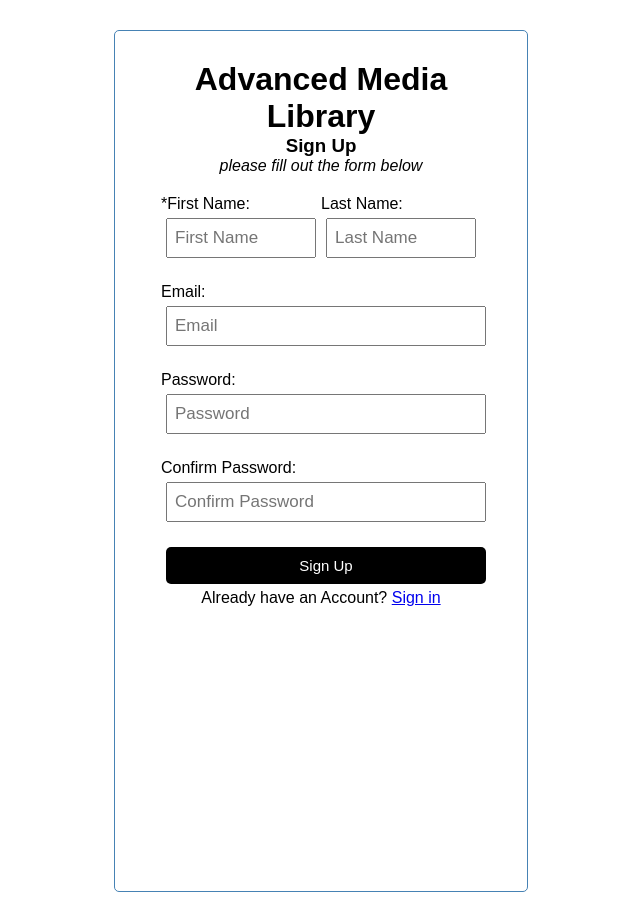
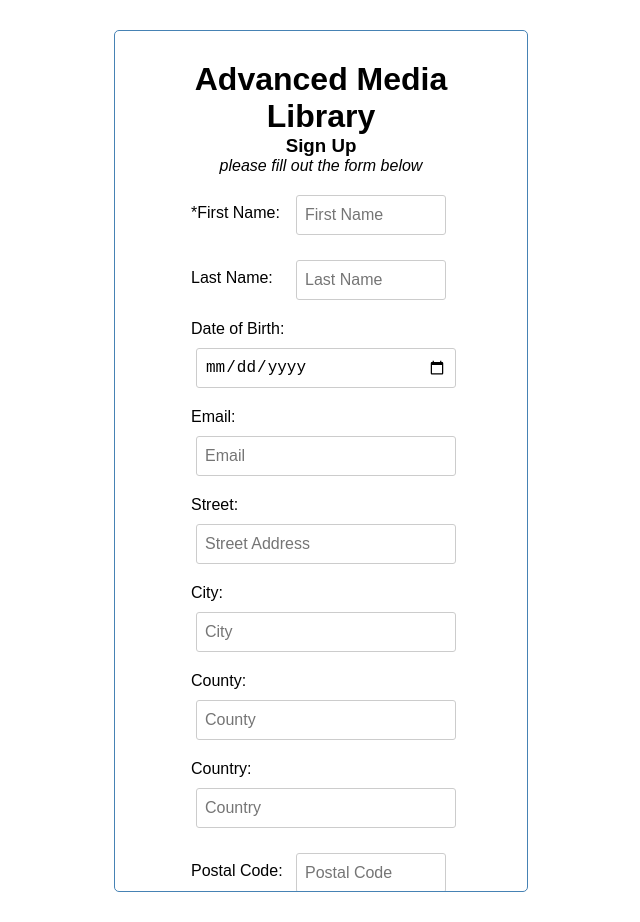
Before and after one commit to ashnanoushad2000/AML_SSE_Ashna, an Angular app: page /registration-page in a window 1280 px wide. Shown: the whole page, without its empty margins (319-959 px from the left). Built offline with nearby package versions, Linux system fonts and the light colour scheme.

Commit message:
password validations

```diff
--- a/src/app/components/login-page/login-page.component.html
+++ b/src/app/components/login-page/login-page.component.html
@@ -4,11 +4,11 @@
 <form Class="add-form" (ngSubmit)="onSubmit()">
     <div class="form-control">
         <label for="username">Username: </label>
-        <input type="username" name="username" id="username" placeholder="Enter Username">
+        <input type="username" name="username" id="username" placeholder="Enter Username" required>
     </div>
     <div class="form-control">
         <label for="password">Password: </label>
-        <input type="password" name="password" id="password" placeholder="Enter Password">
+        <input type="password" name="password" id="password" placeholder="Enter Password" reuired>
     </div>
     <input type="submit" value="Login" class="btn btn-block">
 </form>
--- a/src/app/components/registration-page/registration-page.component.css
+++ b/src/app/components/registration-page/registration-page.component.css
@@ -5,3 +5,56 @@ h1{
 .inline input{
     width: 150px;
 }
+
+.form-control {
+    margin: 15px 0;
+    display: flex;
+    flex-direction: column;
+  }
+
+  .form-control.inline {
+    flex-direction: row;
+    align-items: center;
+    justify-content: space-between;
+  }
+
+  .form-control label {
+    font-size: 16px;
+    margin-bottom: 5px;
+    width: 100px;
+  }
+
+  .form-control input {
+    padding: 8px;
+    font-size: 16px;
+    border: 1px solid #ccc;
+    border-radius: 3px;
+  }
+
+  .strength-indicator {
+    font-size: 0.9em;
+    margin-top: 5px;
+  }
+
+  .error-message {
+    font-size: 0.9em;
+    color: red;
+  }
+
+  .btn {
+    display: inline-block;
+    background: #000;
+    color: #fff;
+    border: none;
+    padding: 10px;
+    margin: 5px;
+    border-radius: 5px;
+    cursor: pointer;
+    width: 100%;
+    font-size: 15px;
+    transition: background 0.3s;
+  }
+
+  .btn:hover {
+    background: #333;
+  }
--- a/src/app/components/registration-page/registration-page.component.html
+++ b/src/app/components/registration-page/registration-page.component.html
@@ -2,27 +2,58 @@
     <h1>Advanced Media<br>Library</h1>
     <h3>Sign Up</h3>
     <p class="small-text"><i>please fill out the form below</i></p>
-<form Class="add-form">
+    <form class="add-form" onsubmit="return validateForm(event)">
         <div class="form-control inline">
             <label for="first-name">*First Name: </label>
-        <input type="first-name" name="first-name" id="first-name" placeholder="First Name" required>
+            <input type="text" name="first-name" id="first-name" placeholder="First Name" required>
         </div>
         <div class="form-control inline">
             <label for="last-name">Last Name: </label>
-        <input type="last-name" name="last-name" id="last-name" placeholder="Last Name" required>
+            <input type="text" name="last-name" id="last-name" placeholder="Last Name" required>
         </div>
-    <div class="form-control" style="margin-top: 0">
+        <div class="form-control">
+            <label for="dob">Date of Birth: </label>
+            <input type="date" name="dob" id="dob" required>
+        </div>
+        <div class="form-control">
             <label for="email">Email: </label>
             <input type="email" name="email" id="email" placeholder="Email" required>
         </div>
+
+        <!-- Address Fields -->
+        <div class="form-control">
+            <label for="street">Street: </label>
+            <input type="text" name="street" id="street" placeholder="Street Address" required>
+        </div>
+        <div class="form-control">
+            <label for="city">City: </label>
+            <input type="text" name="city" id="city" placeholder="City" required>
+        </div>
+        <div class="form-control">
+            <label for="county">County: </label>
+            <input type="text" name="county" id="county" placeholder="County" required>
+        </div>
+        <div class="form-control">
+            <label for="country">Country: </label>
+            <input type="text" name="country" id="country" placeholder="Country" required>
+        </div>
+        <div class="form-control inline">
+            <label for="postal-code">Postal Code: </label>
+            <input type="text" name="postal-code" id="postal-code" placeholder="Postal Code" required>
+        </div>
+
+        <!-- Password Fields with Strength Indicator -->
         <div class="form-control">
             <label for="password">Password: </label>
-        <input type="password" name="password" id="password" placeholder="Password" required>
+            <input type="password" name="password" id="password" [(ngModel)]="password" (input)="checkPasswordStrength(); validatePasswords()" placeholder="Password" required>
+            <p class="strength-indicator">Password strength: <span [style.color]="getPasswordStrengthColor()">{{ passwordStrength }}</span></p>
         </div>
         <div class="form-control">
-        <label for="password">Confirm Password: </label>
-        <input type="password" name="password" id="password" placeholder="Confirm Password" required>
+            <label for="confirm-password">Confirm Password: </label>
+            <input type="password" name="confirm-password" id="confirm-password" [(ngModel)]="confirmPassword" placeholder="Confirm Password" (input)="validatePasswords()" required>
+            <p class="error-message">{{passwordError}}</p>
         </div>
+
         <input type="submit" value="Sign Up" class="btn btn-block">
     </form>
 <p>Already have an Account? <a routerLink="/">Sign in</a></p>
--- a/src/app/components/registration-page/registration-page.component.ts
+++ b/src/app/components/registration-page/registration-page.component.ts
@@ -1,13 +1,54 @@
+import { CommonModule } from '@angular/common';
 import { Component } from '@angular/core';
+import { FormsModule } from '@angular/forms';
 import { RouterLink } from '@angular/router';
 
 @Component({
   selector: 'app-registration-page',
   standalone: true,
-  imports: [RouterLink],
+  imports: [RouterLink, FormsModule, CommonModule],
   templateUrl: './registration-page.component.html',
   styleUrl: './registration-page.component.css'
 })
 export class RegistrationPageComponent {
+  password: string = '';
+  confirmPassword: string = '';
+  passwordStrength: string = '';
+  passwordError: string = '';
+
+  checkPasswordStrength() {
+    if (this.password.length > 8 && /[A-Z]/.test(this.password) && /\d/.test(this.password)) {
+      this.passwordStrength = "Strong";
+    } else if (this.password.length > 5) {
+      this.passwordStrength = "Medium";
+    } else {
+      this.passwordStrength = "Weak";
+    }
+  }
+
+  validatePasswords() {
+    if (this.confirmPassword && this.password !== this.confirmPassword) {
+      this.passwordError = "Passwords do not match";
+      console.log('lala')
+    } else {
+      this.passwordError = "";
+    }
+  }
+
+  validateForm(event: Event) {
+    if (this.passwordError) {
+      alert("Please fix errors before submitting.");
+      event.preventDefault();
+    }
+  }
+
+  getPasswordStrengthColor(): string {
+    switch (this.passwordStrength) {
+      case 'Strong': return 'green';
+      case 'Medium': return 'orange';
+      default: return 'red';
+    }
+  }
+
 
 }
```
Lines whose indentation alone changed are shown as unchanged.
